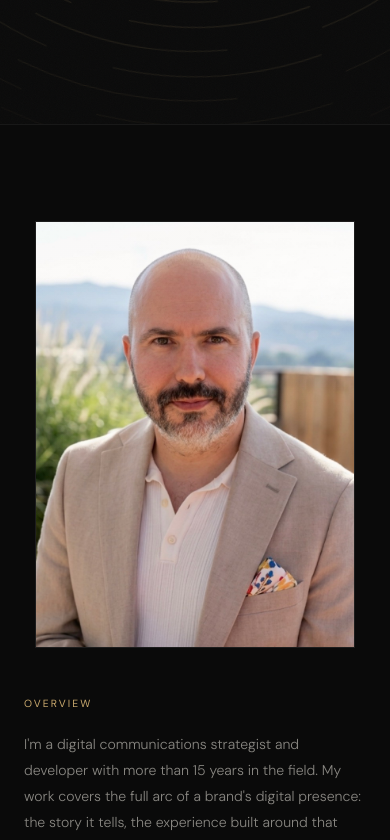
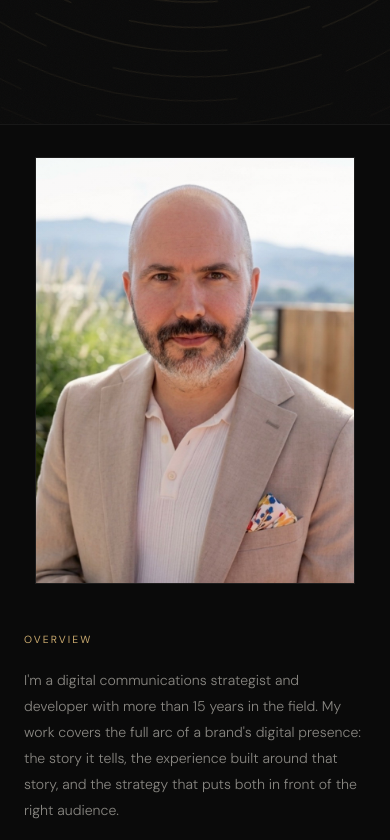
Before and after one commit to garrettswink/refresh-tests, a Next.js app: page / in a window 390 px wide. Shown: the part 720-1560 px from the top of the page. Built offline with nearby package versions, Linux system fonts and the light colour scheme.

Commit message:
mobile optimizations

```diff
--- a/app/globals.css
+++ b/app/globals.css
@@ -9,9 +9,14 @@
   --color-gold: #c9a96e;
 }
 
+html {
+  overscroll-behavior-y: none;
+}
+
 body {
   background-color: #0a0a0a;
   color: #f0ece4;
+  overscroll-behavior-y: none;
 }
 
 @keyframes bannerUp {
--- a/components/HeroSection.tsx
+++ b/components/HeroSection.tsx
@@ -168,7 +168,7 @@ export default function HeroSection() {
       </section>
 
       {/* Panel 2 — Profile */}
-      <section id="profile" className="scroll-mt-20 min-h-screen flex items-center justify-center px-6 py-24 border-t border-white/[0.06]">
+      <section id="profile" className="scroll-mt-20 min-h-screen flex items-start md:items-center justify-center px-6 pt-8 pb-24 md:py-24 border-t border-white/[0.06]">
         <div
           ref={profileRef}
           className="grid grid-cols-1 md:grid-cols-[1fr_1.5fr] gap-12 md:gap-20 max-w-4xl w-full items-center opacity-0 translate-y-6 transition-all duration-[900ms] ease-[cubic-bezier(0.22,1,0.36,1)]"
```
